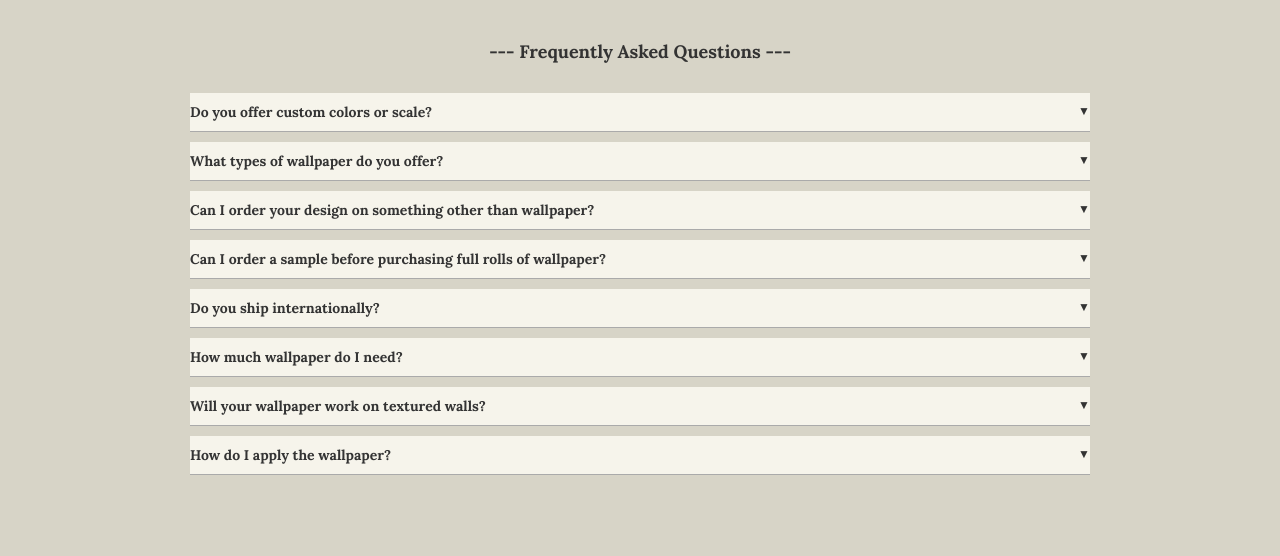
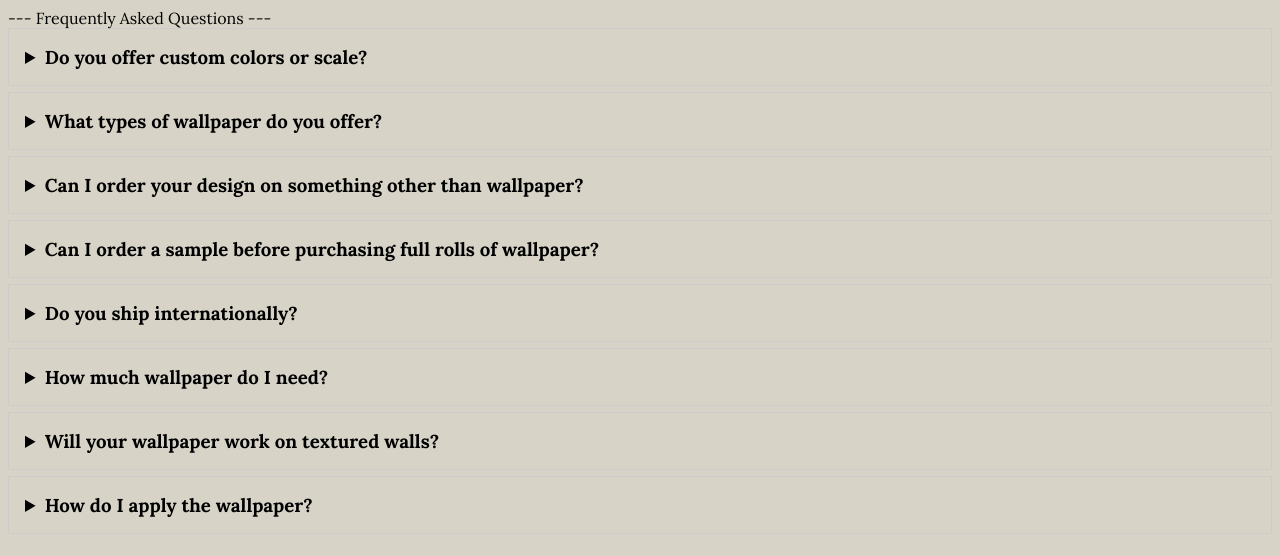
Before and after one commit to nicoletoerberart-dot/FAQ, a plain HTML site: page index.html in a window 1280 px wide. Drawn offline with Linux system fonts and the light colour scheme.

Commit message:
Update index.html
Add BG Color to FAQs

```diff
--- a/index.html
+++ b/index.html
@@ -7,58 +7,35 @@
   <link href="https://fonts.googleapis.com/css2?family=Lora:wght@400;700&display=swap" rel="stylesheet">
   <style>
     body {
-      margin: 0;
-      padding: 0;
+      background-color: #D7D4C7;
       font-family: 'Lora', serif;
-      background-color: #D7D4C7;
-      color: #333;
     }
 
-    .faq-wrapper {
-      max-width: 900px;
-      margin: 0 auto;
-      padding: 40px 20px;
-    }
-
-    .faq-title {
-      font-size: 18px;
+    summary {
+      background-color: #D7D4C7;
       font-weight: bold;
-      text-align: center;
-      margin-bottom: 30px;
+      font-size: 14pt;
+      cursor: pointer;
+      padding: 8px;
+      border: none;
     }
 
     details {
-      background-color: #f6f4eb;
-      border-bottom: 1px solid #aaa;
-      padding: 10px 0;
-      margin-bottom: 10px;
+      background-color: #D7D4C7;
+      padding: 8px;
+      border: 1px solid #ccc;
+      margin-bottom: 6px;
+      font-size: 12pt;
     }
 
-    summary {
-      font-size: 14px;
+    h1 {
+      text-align: center;
+      font-size: 18pt;
       font-weight: bold;
-      cursor: pointer;
-      list-style: none;
-    }
-
-    details[open] summary::after {
-      content: "▲";
-      float: right;
-      font-size: 12px;
-    }
-
-    summary::after {
-      content: "▼";
-      float: right;
-      font-size: 12px;
-    }
-
-    .faq-content {
-      font-size: 12px;
-      font-weight: normal;
-      padding: 10px 0 0 0;
+      font-family: 'Lora', serif;
     }
   </style>
+
 </head>
 <body>
   <div class="faq-wrapper">
```
